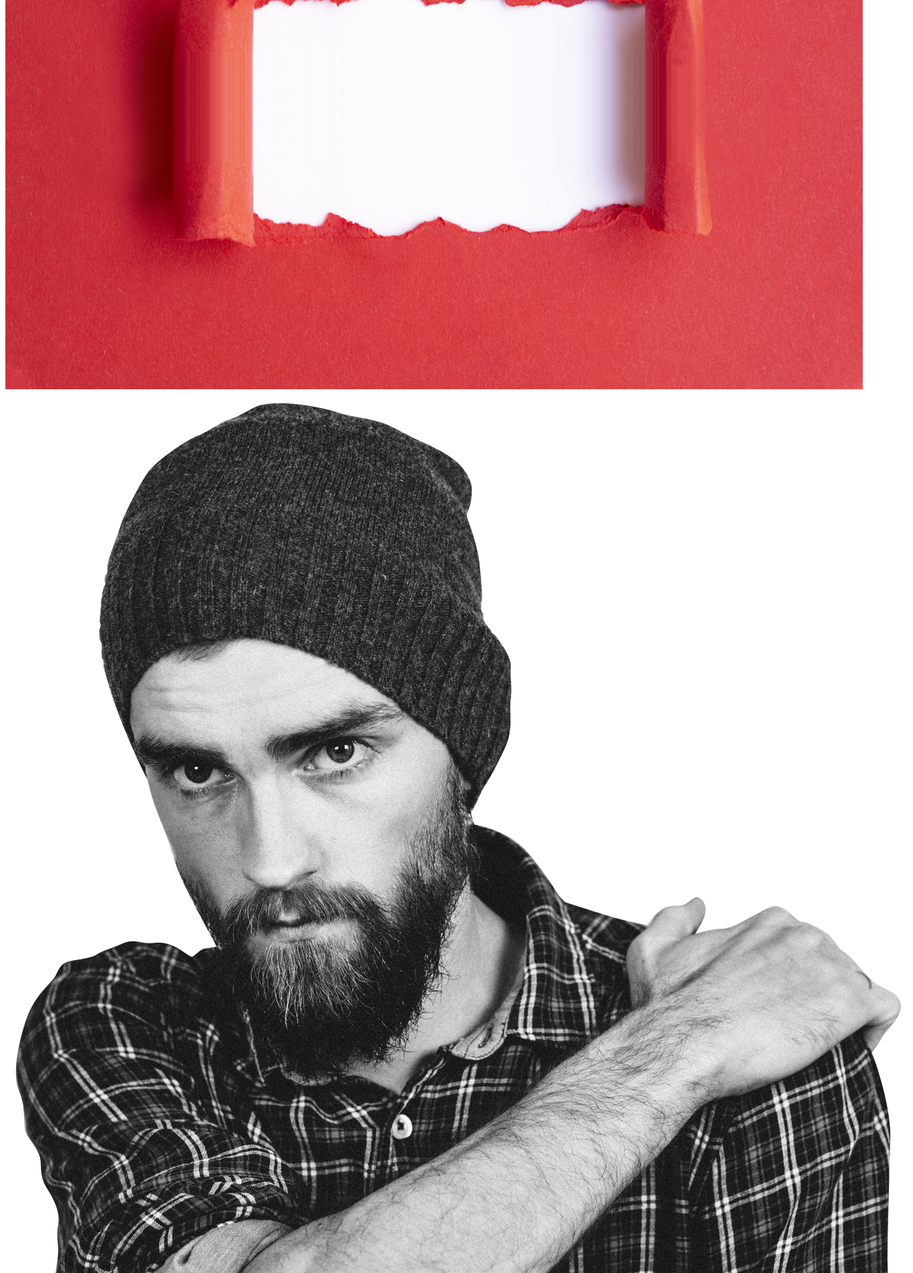
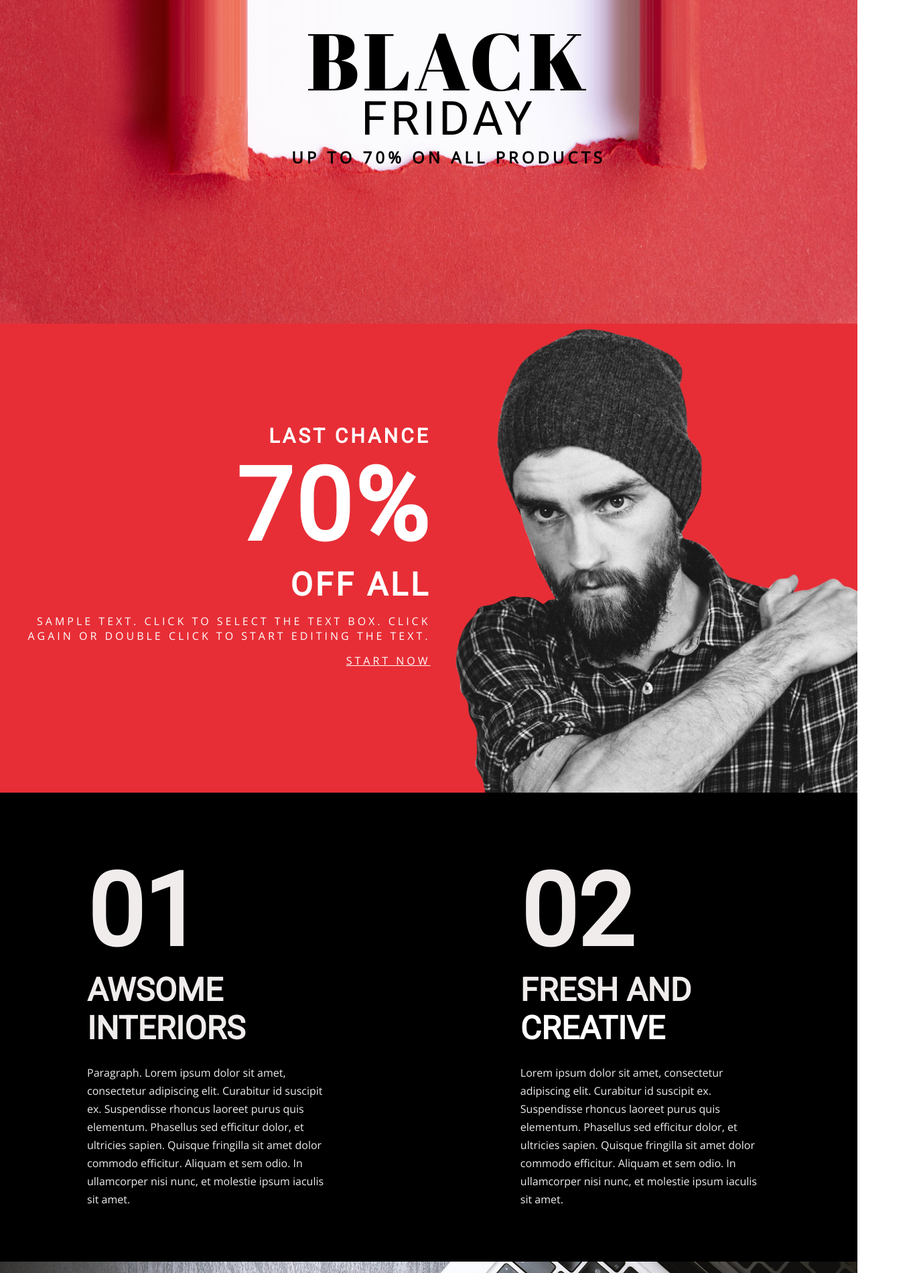
Before and after one commit to ibtissammassa/online-store-sales-website, a plain HTML site: page index.html in a window 1280 px wide. Shown: the part 280-2180 px from the top of the page at 67% size, 1363 px wide, since content can reach past the window. Drawn offline with nearby package versions, Linux system fonts and the light colour scheme.

Commit message:
m baaack

```diff
--- a/index.html
+++ b/index.html
@@ -5,39 +5,53 @@
     <meta http-equiv="X-UA-Compatible" content="IE=edge">
     <meta name="viewport" content="width=device-width, initial-scale=1.0">
     <title>BLACK FRIDAY</title>
+    <link rel="stylesheet" href="styles.css">
+    <link href='https://fonts.googleapis.com/css?family=Open Sans' rel='stylesheet'>
+    <link href='https://fonts.googleapis.com/css?family=Roboto' rel='stylesheet'>
+    <link rel="stylesheet" type="text/css" href="//fonts.googleapis.com/css?family=Abril+Fatface" />
 </head>
 <body>
-    <div class="1">
-        <img src="/images/bg2.jpg">
-    </div>
-    <div class="2">
-        <div>
-            <img src="/images/11.png" alt="">
+    <section class="section1">
+        <img class="mainimg" src="/images/bg2.jpg" alt="">
+        <div class="blackfriday">
+            <h1 class="black">BLACK</h1>
+            <h1 class="friday">FRIDAY</h1>
+            <p class="captionmain">UP TO 70% ON ALL PRODUCTS</p>
         </div>
-        <div>
+    </section>
+
+    <section class="section2">
+        <div class="text2">
             <h3>LAST CHANCE</h3>
             <h2>70%</h2>
             <h3>OFF ALL</h3>
             <p>SAMPLE TEXT. CLICK TO SELECT THE TEXT BOX. CLICK AGAIN OR DOUBLE CLICK TO START EDITING THE TEXT.</p>
             <a href="#">START NOW</a>
         </div>
-    </div>
-    <div class="3">
-        <div>
+        <div class="img2"></div>
+    </section>
+
+    <div class="section3">
+        <div class="div1">
             <h2>01</h2>
             <h3>AWSOME <br><span>INTERIORS</span></h3>
             <p>Paragraph. Lorem ipsum dolor sit amet, consectetur adipiscing elit. Curabitur id suscipit ex. Suspendisse rhoncus laoreet purus quis elementum. Phasellus sed efficitur dolor, et ultricies sapien. Quisque fringilla sit amet dolor commodo efficitur. Aliquam et sem odio. In ullamcorper nisi nunc, et molestie ipsum iaculis sit amet.</p>
         </div>
-        <div>
+        <div class="div2">
             <h2>02</h2>
-            <h3>FRESH AND <br><span>CREATIVE</span></h3>
+            <h3>FRESH AND <br><strong>CREATIVE</strong></h3>
             <p> Lorem ipsum dolor sit amet, consectetur adipiscing elit. Curabitur id suscipit ex. Suspendisse rhoncus laoreet purus quis elementum. Phasellus sed efficitur dolor, et ultricies sapien. Quisque fringilla sit amet dolor commodo efficitur. Aliquam et sem odio. In ullamcorper nisi nunc, et molestie ipsum iaculis sit amet.</p>
          </div>
     </div>
-    <div class="4">
-        <h3>INSPIRED DESIGN <br>UNPARALLELED <br>EXPERIENCE. <br><span>EXEMPLARY SERVICE</span></h3>
+
+    <div class="section4">
+        <div>
+            <h3>INSPIRED DESIGN <br>UNPARALLELED <br>EXPERIENCE. <br><span>EXEMPLARY SERVICE</span></h3>
+        </div>
+
     </div>
-    <div class="5">
+
+    <div class="section5">
         <h3>FOLLOW US</h3>
         <div>
             <img src="" alt="">
--- /dev/null
+++ b/styles.css
@@ -0,0 +1,149 @@
+*{
+    margin: 0px;
+    padding: 0px;
+
+}
+
+/*main section*/
+
+.mainimg{
+    width: 100%;
+    margin-top: -7%;
+}
+.section1{
+    width: 100%;
+}
+.blackfriday{
+    position: absolute;
+    top: 36%;
+    left: 34%;
+    text-align: center;
+    letter-spacing: 5px;
+}
+.black{
+    font-family: 'Abril Fatface', sans-serif;
+    font-size: 120px;
+    font-weight: lighter;
+    margin-bottom: 0px;
+}
+.friday{
+    font-family: 'Roboto', sans-serif;
+    font-size: 70px;
+    font-weight: lighter;
+    margin-top: -34px;
+}
+.captionmain{
+    font-family: 'Open sans',sans-serif;
+    font-size: 24px;
+    font-weight: bold;
+}
+
+/*second section*/
+
+.section2 {
+    display: flex;
+    color: white;
+    flex-direction: row;
+    background-color: #E72E36;
+    margin-top: -4px;
+    height: 700px;
+
+}
+.img2{
+    background-image: url(/images/11.png);
+    width: 50%;
+    background-size: cover;
+
+}
+.text2{
+    text-align: right;
+    margin-right: 15px;
+    width: 50%;
+    letter-spacing: 4px;
+    padding-left: 35px;
+    padding-right: 15px;
+}
+.text2 h2,h3{
+    font-family: 'Roboto', sans-serif;
+}
+.text2 p,a{
+    font-family: 'Open sans', sans-serif;
+    font-size: 16px;
+    margin-top: 15px;
+    margin-bottom: 15px;
+}
+.text2 h3{
+    font-size: 30px;
+    margin-top: 150px;
+}
+.text2 h2{
+    font-size: 150px;
+}
+.text2 h2+h3{
+    font-size: 48px;
+    margin-top: 0px;
+}
+.text2 a{
+    text-decoration: underline;
+    color: white;
+}
+
+/*3d section*/
+
+.section3{
+    background-color: black;
+    display: flex;
+    flex-direction: row;
+    color: rgb(240, 236, 236);
+    height: 700px;
+    font-family: 'Roboto', sans-serif;
+    justify-content: center;
+
+}
+.section3 div{
+    padding: 100px;
+    margin: 30px;
+    margin-top: 35px;
+    padding-top: 55px;
+}
+.section3 p{
+    font-family: 'Open sans',sans-serif;
+    font-size: 16px;
+    margin-top: 25px;
+    line-height: 27px;
+    margin-right: 15px;
+}
+.section3 h2{
+    font-size: 150px;
+    font-weight: bolder;
+}
+.section3 h3{
+    font-size: 48px;
+}
+.section3 strong{
+    color: white;
+}
+
+/*4th section*/
+
+.section4{
+    background-image: url(/images/pexelsphoto218863.jpeg);
+    height: 700px;
+    background-size: cover;
+    color: white;
+    font-family: 'Roboto',sans-serif;
+    font-size: 48px;
+}
+.section4 div{
+    position: absolute;
+    top: 2590px;
+    left: 45px;
+}
+
+/*5th section*/
+.section5{
+    height: 400px;
+    background-color:#E72E36 ;
+    color: white;
+    font-family: 'Roboto',sans-serif;
+}
```
